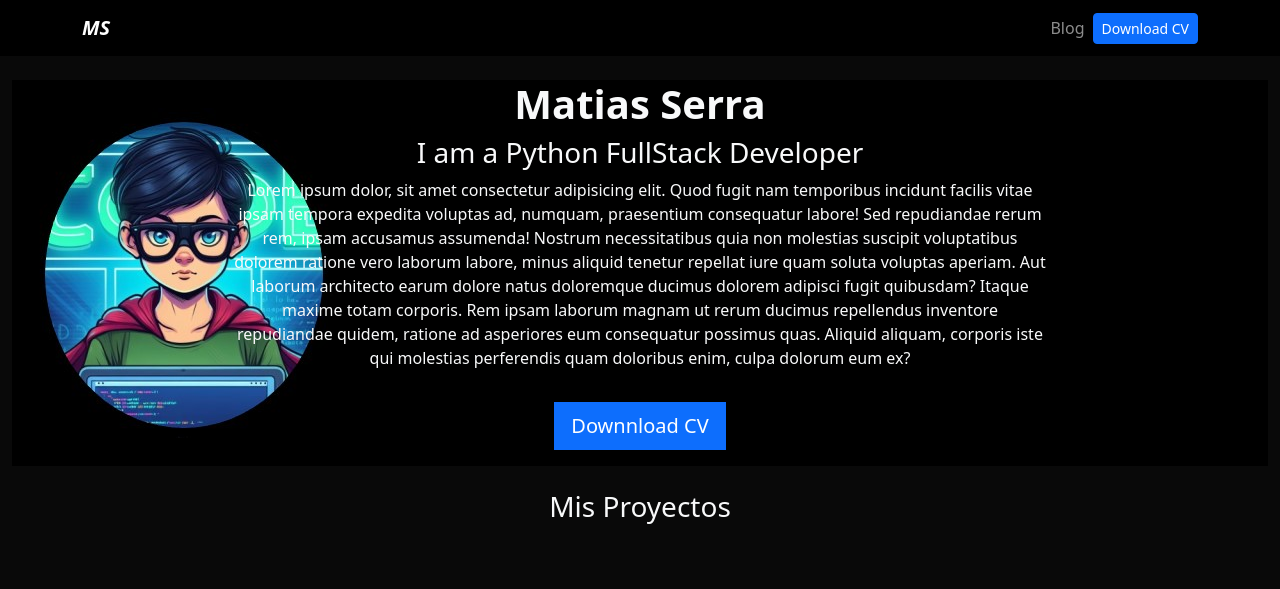
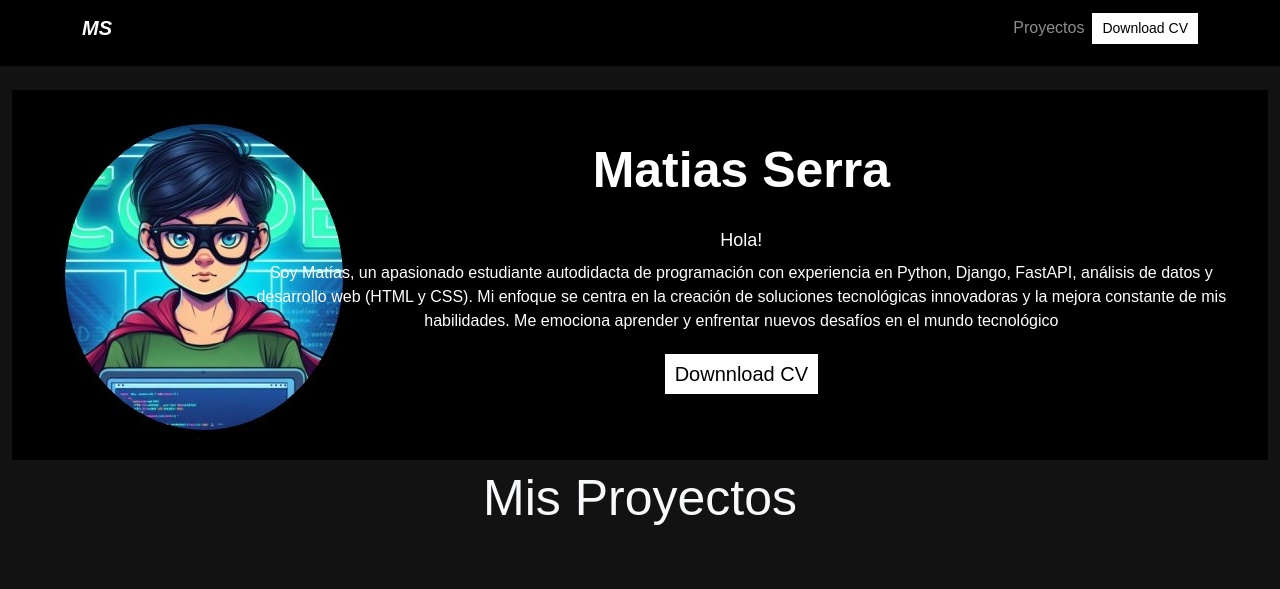
Before and after one commit to Matiasserra399/Portfolio, a Django app: template portfolio/templates/home.html in a window 1280 px wide. Shown: the top 589 px of the page. Run offline with Django 4.2, Linux system fonts and the light colour scheme; the template is opened without the code that fills it, so the values that code supplies are empty; some libraries are stand-ins or nearby versions.

Commit message:
primer commit

```diff
--- a/blog/models.py
+++ b/blog/models.py
@@ -1,4 +1,5 @@
 from django.db import models
+from django.db.models.fields import CharField, URLField
 import datetime
 
 
@@ -6,4 +7,4 @@ class Post(models.Model):
     title = models.CharField(max_length=100)
     description = models.TextField()
     image = models.ImageField(upload_to="blog/images")
-    date = models.DateField(datetime.date.today)
+    url = URLField(blank=True)
--- a/blog/templates/post_detail.html
+++ b/blog/templates/post_detail.html
@@ -6,6 +6,7 @@
     <h2>{{post.title}}</h2>
     <h3 class="my-2 h5 text-muted">{{post.date|date:"F jS Y"}}</h3>
     <img src="{{post.image.url}}" alt="{{post.title}}"" class=" img-fluid">
+    <h3></h3>
     <div class="my-4">
         <p>{{post.description|safe}}</p>
     </div>
--- a/portfolio/static/main.css
+++ b/portfolio/static/main.css
@@ -1,13 +1,55 @@
-body {
-    background: #090909;
-}
 
 .bg-black {
     background: #000;
 }
 
 .card-project:hover {
-    border:1px solid #94bdde;
+    border: 1px solid #94bdde;
     cursor: pointer;
 
 }
+
+h1 {
+    font-size:50px;
+    margin-bottom: 30px;
+}
+
+a {
+    margin-bottom: 10px;
+}
+body {
+    font-family: Arial, sans-serif;
+    background-color: #121212;
+}
+
+header {
+    background-color: #000;
+    color: #fff;
+    padding: 20px;
+    display: flex;
+    align-items: center;
+    justify-content: space-between;
+}
+
+
+section {
+    margin: 20px;
+}
+
+h2, h3 {
+    font-size: 18px;
+    margin: 10px 0;
+}
+
+p {
+    margin: 5px 0;
+}
+
+.btn {
+    background-color: #ffffff;
+    color: #000;
+    border: none;
+    padding: 5px 10px;
+    text-decoration: none;
+    border-radius: 0;
+}
--- a/portfolio/templates/home.html
+++ b/portfolio/templates/home.html
@@ -8,17 +8,13 @@
         <img src="{% static 'portfolio/icon2.jpg' %}" alt="">
     </div>
 
-    <div class="col-md-8 my-auto text-center">
+    <div class="col-md-10 my-auto text-center">
         <h1><strong>Matias Serra</strong></h1>
-        <h3>I am a Python FullStack Developer</h3>
-        <p>Lorem ipsum dolor, sit amet consectetur adipisicing elit. Quod fugit nam temporibus incidunt facilis vitae
-            ipsam tempora expedita voluptas ad, numquam, praesentium consequatur labore! Sed repudiandae rerum rem,
-            ipsam accusamus assumenda! Nostrum necessitatibus quia non molestias suscipit voluptatibus dolorem ratione
-            vero laborum labore, minus aliquid tenetur repellat iure quam soluta voluptas aperiam. Aut laborum
-            architecto earum dolore natus doloremque ducimus dolorem adipisci fugit quibusdam? Itaque maxime totam
-            corporis. Rem ipsam laborum magnam ut rerum ducimus repellendus inventore repudiandae quidem, ratione ad
-            asperiores eum consequatur possimus quas. Aliquid aliquam, corporis iste qui molestias perferendis quam
-            doloribus enim, culpa dolorum eum ex?</p>
+        <h3>Hola!</h3>
+        <p>Soy Matías, un apasionado estudiante autodidacta de programación con experiencia en Python, Django, FastAPI,
+            análisis de datos y desarrollo web (HTML y CSS). Mi enfoque se centra en la creación de soluciones
+            tecnológicas innovadoras y la mejora constante de mis habilidades. Me emociona aprender y enfrentar nuevos
+            desafíos en el mundo tecnológico</p>
         <a href="{% static 'portfolio/cv.pdf'%}" class="btn btn-primary btn-lg rounded-0 my-3" target="_blank">
             Downnload CV</a>
 
@@ -28,18 +24,18 @@
 </header>
 
 
-<div class="row my-4 text-center">
-    <h3>Mis Proyectos</h3>
+<div class="row my-2 text-center">
+    <h1>Mis Proyectos</h1>
 
     {% for project in projects %}
 
-    <div class="col-md-4 p-5">
+    <div class="col-md-3 p-3">
         <div class="card bg-black card-project">
             <img src="{{project.image.url}}" alt="{{project.title}}" class="card-img-top" />
             <div class="card-body">
 
-                <h2>{{project.title}}</h2>
-                <p>{{project.description}}</p>
+                <h2 class="text-white">{{project.title}}</h2>
+                <p class="text-white">{{project.description}}</p>
 
                 {% if project.url %}
                 <a href="{{project.url}}" class="btn btn-light rounded-0 btn-sm" target="_blank">{{project.url}}</a>
--- a/portfolio/templates/partials/navbar.html
+++ b/portfolio/templates/partials/navbar.html
@@ -10,7 +10,7 @@
         <div class="collapse navbar-collapse" id="navbarSupportedContent">
             <ul class="navbar-nav ms-auto">
                 <li class="nav-item">
-                    <a class="nav-link" href="{% url 'blog:posts' %}">Blog</a>
+                    <a class="nav-link" href="{% url 'blog:posts' %}">Proyectos</a>
                 </li>
                 <li class="nav-item d-flex align-items-center">
                     <a class="btn btn-primary btn-sm" href="{% static 'portfolio/cv.pdf' %}" target="_blank">Download
```
Also changed, not shown: other parts of portfolio/templates/home.html (+37 -0 lines), blog/templates/posts.html (+6 -5 lines), blog/migrations/0002_remove_post_date_post_url.py (added), 2 other files.
